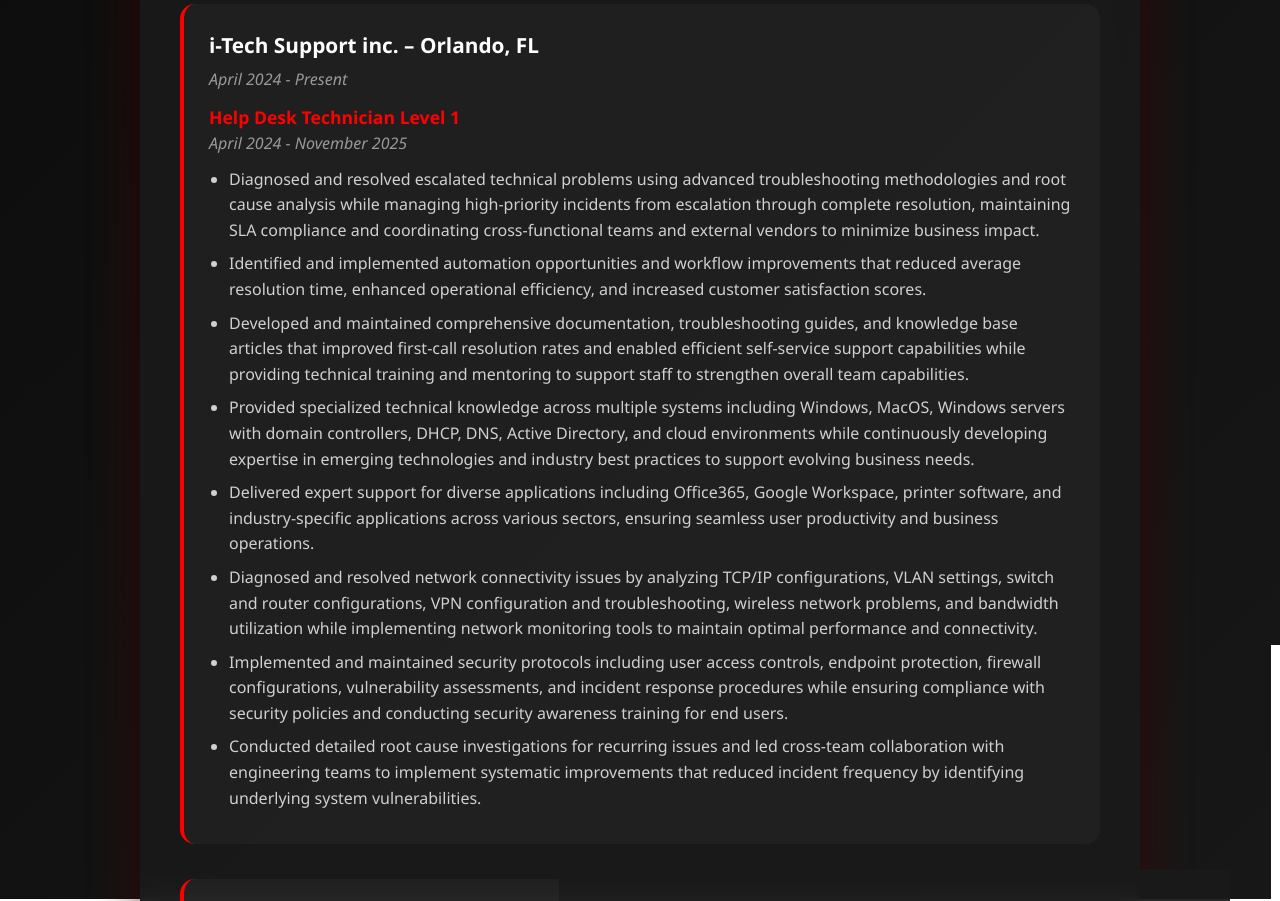
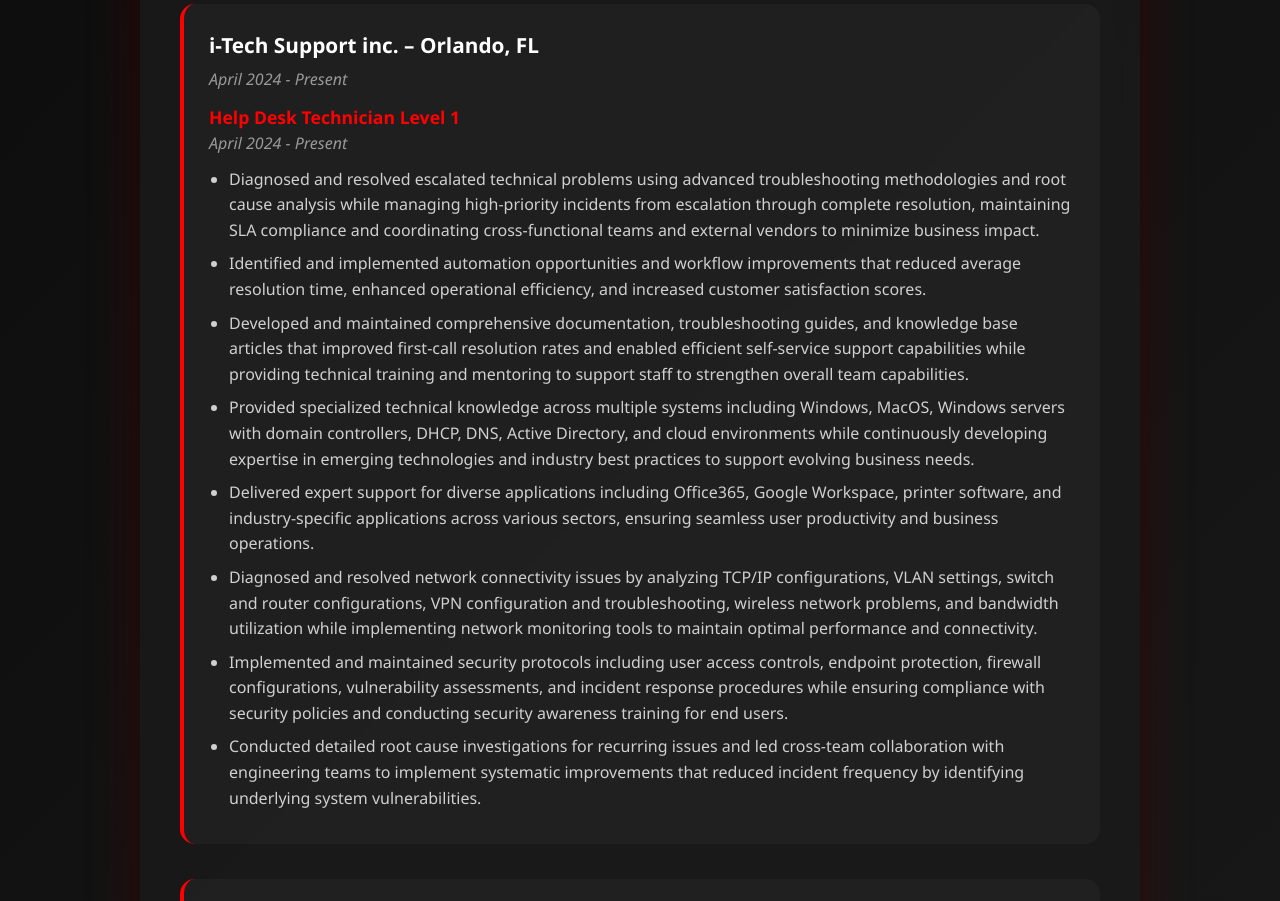
Before and after one commit to zhelbig/zhelbig.github.io, a plain HTML site: page index.html in a window 1280 px wide. Shown: the part 880-1781 px from the top of the page. Drawn offline with Linux system fonts and the light colour scheme.

Commit message:
Update index.html

```diff
--- a/index.html
+++ b/index.html
@@ -385,7 +385,7 @@
                     <h3>i-Tech Support inc. – Orlando, FL</h3>
                     <div class="date">April 2024 - Present</div>
                     <div class="company">Help Desk Technician Level 1</div>
-                    <div class="date">April 2024 - November 2025</div>
+                    <div class="date">April 2024 - Present</div>
                     <ul>
                         <li>Diagnosed and resolved escalated technical problems using advanced troubleshooting methodologies and root cause analysis while managing high-priority incidents from escalation through complete resolution, maintaining SLA compliance and coordinating cross-functional teams and external vendors to minimize business impact.</li>
                         <li>Identified and implemented automation opportunities and workflow improvements that reduced average resolution time, enhanced operational efficiency, and increased customer satisfaction scores.</li>
```
